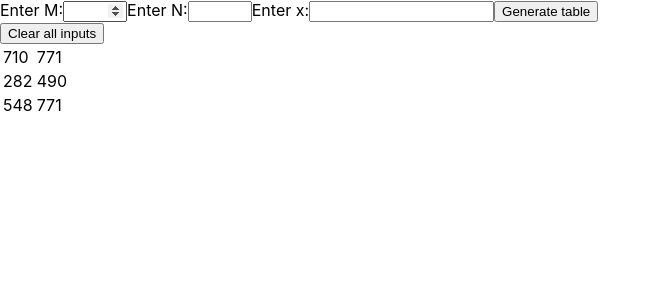
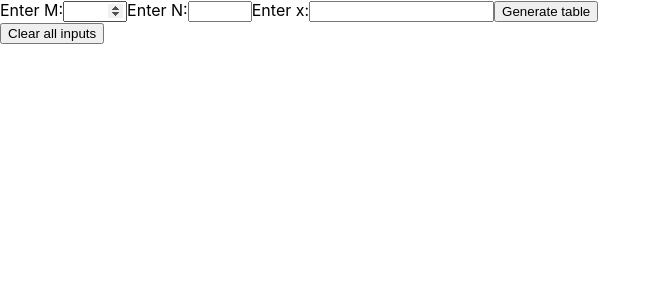
Before and after one commit to nadiakhoptiuk/test-table, a React (Create React App) app: page / in a window 1280 px wide. Shown: the top 300 px of the page, without its empty margins (0-661 px from the left). Built offline with nearby package versions, Linux system fonts and the light colour scheme.

Commit message:
add functionality for init table, add and delete rows

```diff
--- a/package.json
+++ b/package.json
@@ -10,7 +10,9 @@
     "@testing-library/user-event": "^13.5.0",
     "react": "^18.1.0",
     "react-dom": "^18.1.0",
+    "react-redux": "^8.0.2",
     "react-scripts": "5.0.1",
+    "redux": "^4.2.0",
     "short-uuid": "^4.2.0",
     "web-vitals": "^2.1.3"
   },
--- a/src/components/FormWithSettings/FormWithSettings.jsx
+++ b/src/components/FormWithSettings/FormWithSettings.jsx
@@ -1,6 +1,9 @@
 import short from 'short-uuid';
 import useFormFields from 'hooks/useFormFields';
 import { min, max } from 'service/constants';
+import { addRow, setTableData } from '../../redux/';
+import { useDispatch, useSelector } from 'react-redux';
+import { tableDataSelector } from 'redux/tableSelectors';
 
 export default function FormWithSettings() {
   const {
@@ -18,12 +21,28 @@ export default function FormWithSettings() {
     setState: setXValue,
     handleChange: handleXValueChange,
   } = useFormFields('');
+  const dispatch = useDispatch();
+  const tableData = useSelector(tableDataSelector);
 
   const resetForm = () => {
     setMValue('');
     setNValue('');
     setXValue('');
   };
+
+  function createNewRow() {
+    const newRowArray = { M: tableData.length + 1, columns: [] };
+
+    for (let i = 1; i <= tableData[0].columns.length; i++) {
+      const id = short.generate();
+      const amount = getRandomAmount();
+
+      const newObject = { N: i, id, amount };
+      newRowArray.columns.push(newObject);
+    }
+    console.log(newRowArray);
+    dispatch(addRow(newRowArray));
+  }
 
   function createDataForTable(evt) {
     evt.preventDefault();
@@ -37,12 +56,11 @@ export default function FormWithSettings() {
 
         const newObject = { N: j, id, amount };
         innerArr.push(newObject);
-        console.log(newObject);
       }
-      mainArr.push({ M: i, rows: innerArr });
+      mainArr.push({ M: i, columns: innerArr });
     }
-    console.log(mainArr);
-    // resetForm();
+    dispatch(setTableData(mainArr));
+    resetForm();
   }
 
   function getRandomAmount() {
@@ -97,6 +115,7 @@ export default function FormWithSettings() {
         <button type="submit">Generate table</button>
       </form>
       <button onClick={resetForm}>Clear all inputs</button>
+      {tableData ? <button onClick={createNewRow}>Add row</button> : null}
     </>
   );
 }
--- a/src/components/Table/Table.jsx
+++ b/src/components/Table/Table.jsx
@@ -1,41 +1,44 @@
-const tableData = [
-  {
-    M: 1,
-    rows: [
-      { N: 1, id: 'bujXciEMBw9TE3p7iAzmiC', amount: 710 },
-      { N: 2, id: 'h688HiwudjRa44DJBCJPa2', amount: 771 },
-    ],
-  },
-  {
-    M: 2,
-    rows: [
-      { N: 1, id: '4SoENvAX76n64nDdpsXs24', amount: 282 },
-      { N: 2, id: 'tknFVHTTba17fGgNtvD6Dv', amount: 490 },
-    ],
-  },
-  {
-    M: 3,
-    rows: [
-      { N: 1, id: 'p7XjpJjwG8QcXByt8xT9fB', amount: 548 },
-      { N: 2, id: '85ftGJ4LrtunDEavgTWARh', amount: 771 },
-    ],
-  },
-];
+import { tableDataSelector } from 'redux/tableSelectors';
+import { useSelector, useDispatch } from 'react-redux';
+import s from './Table.module.css';
+import { deleteRow } from '../../redux';
 
 export default function Table() {
+  const tableData = useSelector(tableDataSelector);
+  const dispatch = useDispatch();
+  console.log(tableData);
+
+  return tableData ? (
+    <>
+      {tableData ? (
+        <ul>
+          {tableData?.map(row => {
             return (
-    <table>
+              <li key={row.M}>
+                <button onClick={() => dispatch(deleteRow(row.M))}>
+                  Delete row
+                </button>
+              </li>
+            );
+          })}
+        </ul>
+      ) : null}
+
+      <table className={s.table}>
+        <caption>Your matrix</caption>
         <tbody>
-        {tableData.map(({ M, rows }) => {
+          {tableData &&
+            tableData?.map(({ M, columns }) => {
               return (
                 <tr key={M}>
-              {rows.map(row => (
-                <td key={row.id}>{row.amount}</td>
+                  {columns.map(column => (
+                    <td key={column.id}>{column.amount}</td>
                   ))}
                 </tr>
               );
             })}
         </tbody>
       </table>
-  );
+    </>
+  ) : null;
 }
--- /dev/null
+++ b/src/components/Table/Table.module.css
@@ -0,0 +1,14 @@
+.table {
+  border-collapse: collapse;
+}
+
+.table tr,
+.table td {
+  padding: 10px;
+  border: 1px solid #2a2a2a;
+  cursor: pointer;
+}
+
+.table td:hover {
+  background-color: blue;
+}
--- a/src/index.js
+++ b/src/index.js
@@ -1,10 +1,14 @@
 import React from 'react';
 import ReactDOM from 'react-dom/client';
 import { App } from 'components/App';
+import { Provider } from 'react-redux';
+import { store } from './redux';
 import './index.css';
 
 ReactDOM.createRoot(document.getElementById('root')).render(
   <React.StrictMode>
-    <App />
+    <Provider store={store}>
+      <App />
+    </Provider>
   </React.StrictMode>
 );
--- /dev/null
+++ b/src/redux/index.js
@@ -0,0 +1,2 @@
+export { setTableData, deleteRow, addRow } from './tableDataSlice';
+export { store } from './store';
--- /dev/null
+++ b/src/redux/store.js
@@ -0,0 +1,7 @@
+import { configureStore } from '@reduxjs/toolkit';
+
+import tableReducer from './tableDataSlice';
+
+export const store = configureStore({
+  reducer: tableReducer,
+});
--- a/src/redux/tableDataSlice.js
+++ b/src/redux/tableDataSlice.js
@@ -3,5 +3,21 @@ const { createSlice } = require('@reduxjs/toolkit');
 export const tableDataSlice = createSlice({
   name: 'table',
   initialState: 0,
-  reducers: {},
+  reducers: {
+    setTableData: (_, { payload }) => {
+      return payload;
+    },
+    deleteRow: (state, { payload }) => {
+      return state.filter(row => row.M !== payload);
+    },
+    addRow: (state, { payload }) => {
+      console.log(payload);
+
+      const newState = [...state, payload];
+      return newState;
+    },
+  },
 });
+
+export default tableDataSlice.reducer;
+export const { setTableData, deleteRow, addRow } = tableDataSlice.actions;
--- /dev/null
+++ b/src/redux/tableSelectors.js
@@ -0,0 +1 @@
+export const tableDataSelector = state => state;
```
Also changed, not shown: 1 other file (tests, documents, lock files or other folders). Lines whose indentation alone changed are shown as unchanged.
